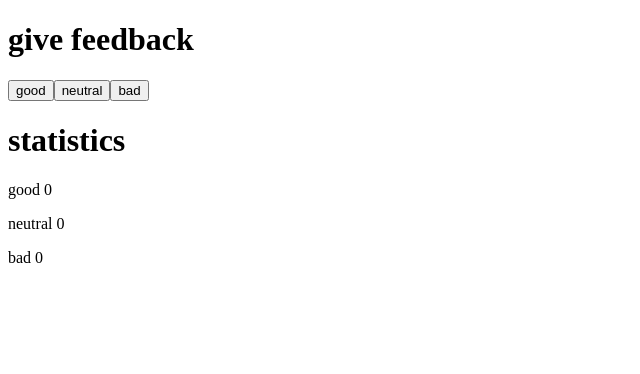
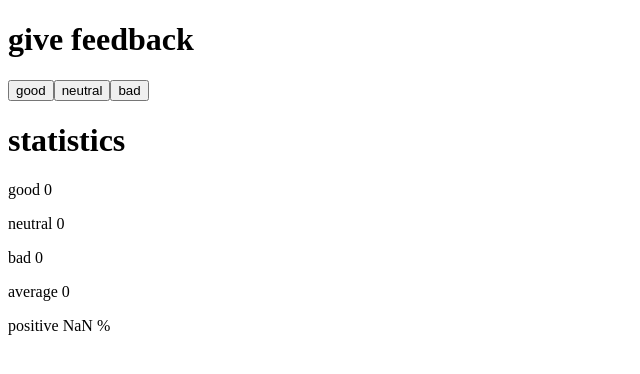
Before and after one commit to bipinkh/fullstack-open, a React (Create React App) app in the folder part1/unicafe/: page / in a window 1280 px wide. Shown: the top 374 px of the page, without its empty margins (0-640 px from the left). Built offline with nearby package versions, Linux system fonts and the light colour scheme.

Commit message:
Complete part 1.7

```diff
--- a/part1/unicafe/src/App.js
+++ b/part1/unicafe/src/App.js
@@ -10,6 +10,8 @@ const Statistics = ({ goodCount, neutralCount, badCount}) => {
         <p>good {goodCount}</p>
         <p>neutral {neutralCount}</p>
         <p>bad {badCount}</p>
+        <p>average { (goodCount+neutralCount+badCount)/3 }</p>
+        <p>positive { goodCount / (goodCount+neutralCount+badCount) * 100 } %</p>
     </div>
 }
 
@@ -25,7 +27,11 @@ const App = () => {
            <Button clickHandler={ () => setGood(good+1)} text="good" />
            <Button clickHandler={ () => setNeutral(neutral+1)} text="neutral" />
            <Button clickHandler={ () => setBad(bad+1)} text="bad" />
-            <Statistics goodCount={good} neutralCount={neutral} badCount={bad} />
+            <Statistics
+                goodCount={good}
+                neutralCount={neutral}
+                badCount={bad}
+            />
         </div>
     )
 }
```
